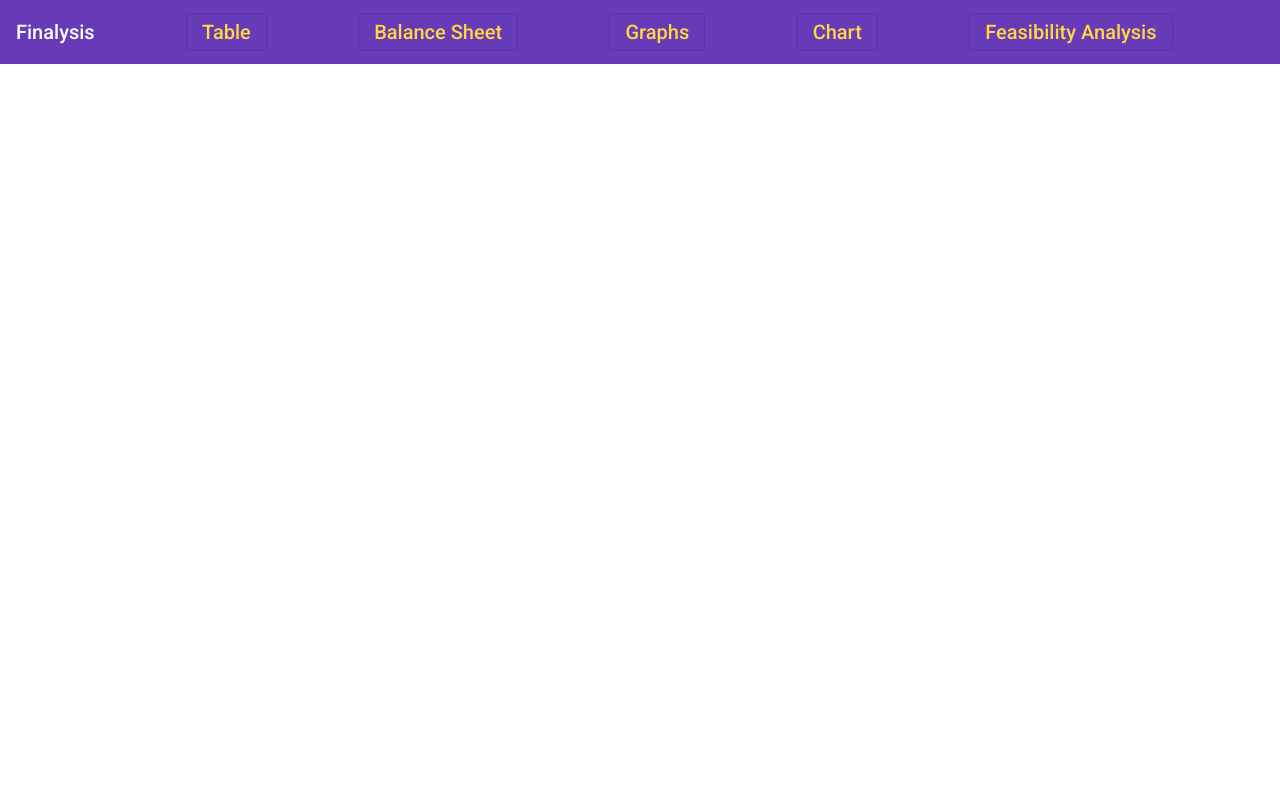
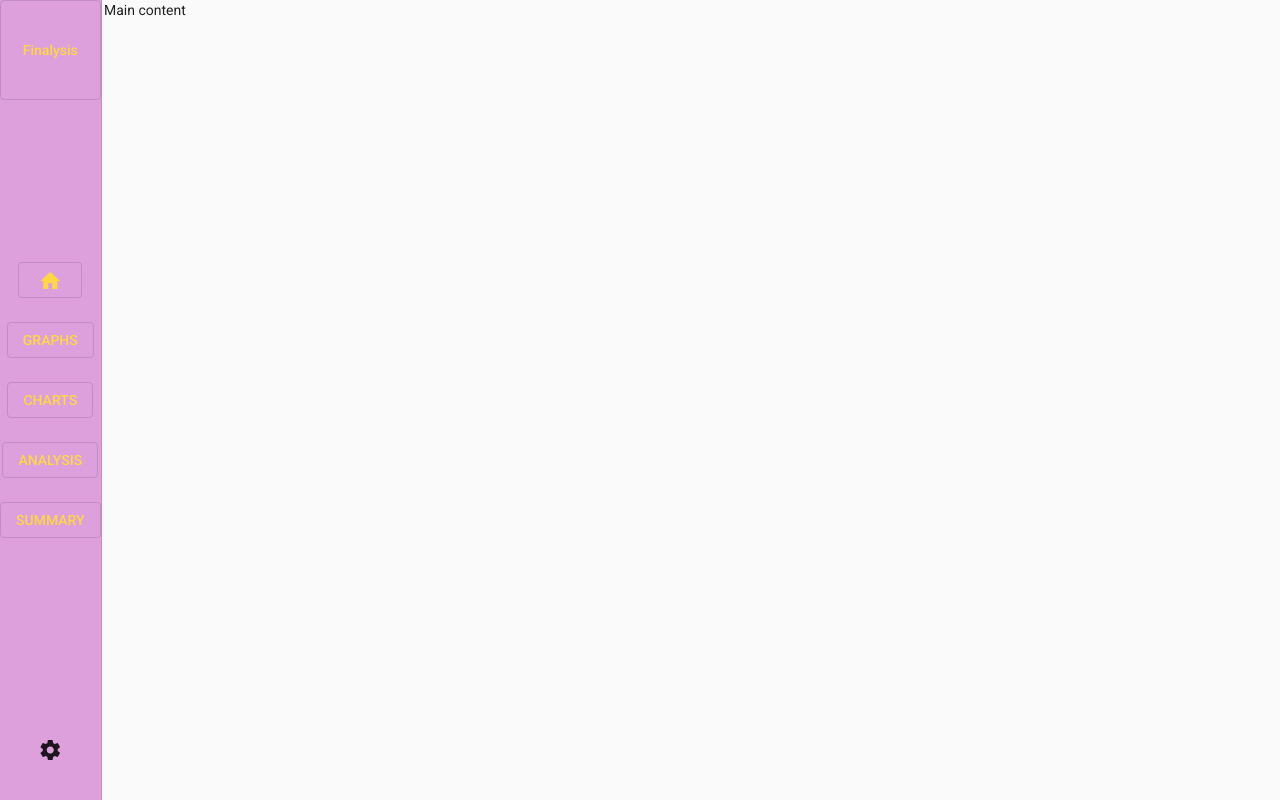
Before and after one commit to bhimeshchauhan/financial_analysis, an Angular app in the folder finalysis/: page / in a window 1280 px wide. Built offline with nearby package versions, Linux system fonts and the light colour scheme.

Commit message:
changed to sidebar

```diff
--- a/finalysis/src/app/app.component.html
+++ b/finalysis/src/app/app.component.html
@@ -1,15 +1,23 @@
 <div class="toolbar" role="banner">
-  <mat-toolbar color="primary">
-    <mat-toolbar-row>
-      <span>Finalysis</span>
+  <mat-drawer-container class="example-container">
+    <mat-drawer mode="side" opened class="example-side">
       <div class="nav-spacer">
-        <button mat-stroked-button class="nav-item" color="accent">Table</button>
-        <button mat-stroked-button class="nav-item" color="accent">Balance Sheet</button>
-        <button mat-stroked-button class="nav-item" color="accent">Graphs</button>
-        <button mat-stroked-button class="nav-item" color="accent">Chart</button>
-        <button mat-stroked-button class="nav-item" color="accent">Feasibility Analysis</button>
+        <button mat-stroked-button class="nav-item cursor-hand active" color="accent">Finalysis</button>
+        <div class="menu-items center">
+          <div class="menu-item-content center">
+            <button mat-stroked-button class="nav-item cursor-hand active" color="accent">
+              <mat-icon aria-hidden="false" aria-label="Example home icon">home</mat-icon>
+            </button>
+          </div>
+          <div class="menu-item-content center"><button mat-stroked-button class="nav-item cursor-hand" color="accent">Graphs</button></div>
+          <div class="menu-item-content center"><button mat-stroked-button class="nav-item cursor-hand" color="accent">Charts</button></div>
+          <div class="menu-item-content center"><button mat-stroked-button class="nav-item cursor-hand" color="accent">Analysis</button></div>
+          <div class="menu-item-content center"><button mat-stroked-button class="nav-item cursor-hand" color="accent">Summary</button></div>
+        </div>
+        <div class="center"><mat-icon aria-hidden="false" aria-label="settings" class="cursor-hand">settings</mat-icon></div>
       </div>
-    </mat-toolbar-row>
-  </mat-toolbar>
+    </mat-drawer>
+    <mat-drawer-content>Main content</mat-drawer-content>
+  </mat-drawer-container>
 </div>
 <router-outlet></router-outlet>
--- a/finalysis/src/app/app.component.less
+++ b/finalysis/src/app/app.component.less
@@ -1,16 +1,48 @@
 :host {
+    // Utilities
+    .cursor-hand{
+        cursor: pointer;
+    }
+
+    // navigation bar
     .nav-icon {
         padding: 0 14px;
     }
 
     .nav-spacer{
         text-align: center;
-        display: flex;
-        justify-content: space-evenly;
+        justify-content: center;
+        display: grid;
         width: 100%;
-        height: 60%;
-        .nav-item {
-            font-size: 100%;
+        height: 100%;
+        grid-template-rows: 100px 1fr 100px;
+        .menu-items {
+            display: grid;
+            height: 50%;
+            margin: auto 0;
+            .nav-item {
+                font-size: 100%;
+                text-transform: uppercase;
+            }
+            .active {
+                background-color: plum;
+            }
+            .menu-item-content {
+                width: 100%;
+                height: 100%;
+            }
         }
     }
+    .example-container {
+        height: 100vh;
+      }
+    .example-side {
+        background-color: plum;
+    }
+
+    .center{
+        display: flex;
+        align-items: center;
+        justify-content: center;
+    }
 }
--- a/finalysis/src/app/app.module.ts
+++ b/finalysis/src/app/app.module.ts
@@ -7,6 +7,8 @@ import { BrowserAnimationsModule } from '@angular/platform-browser/animations';
 import { MatMenuModule } from '@angular/material/menu';
 import { MatToolbarModule } from '@angular/material/toolbar';
 import { MatButtonModule } from '@angular/material/button';
+import { MatIconModule } from '@angular/material/icon';
+import {MatSidenavModule} from '@angular/material/sidenav';
 
 @NgModule({
   declarations: [
@@ -19,8 +21,12 @@ import { MatButtonModule } from '@angular/material/button';
     MatMenuModule,
     MatToolbarModule,
     MatButtonModule,
+    MatIconModule,
+    MatSidenavModule,
   ],
   providers: [],
   bootstrap: [AppComponent]
 })
-export class AppModule { }
+export class AppModule {
+  showFiller = false;
+}
```
Also changed, not shown: finalysis/src/assets/images/bg.png (added), finalysis/src/assets/images/logo.jpg (added).
